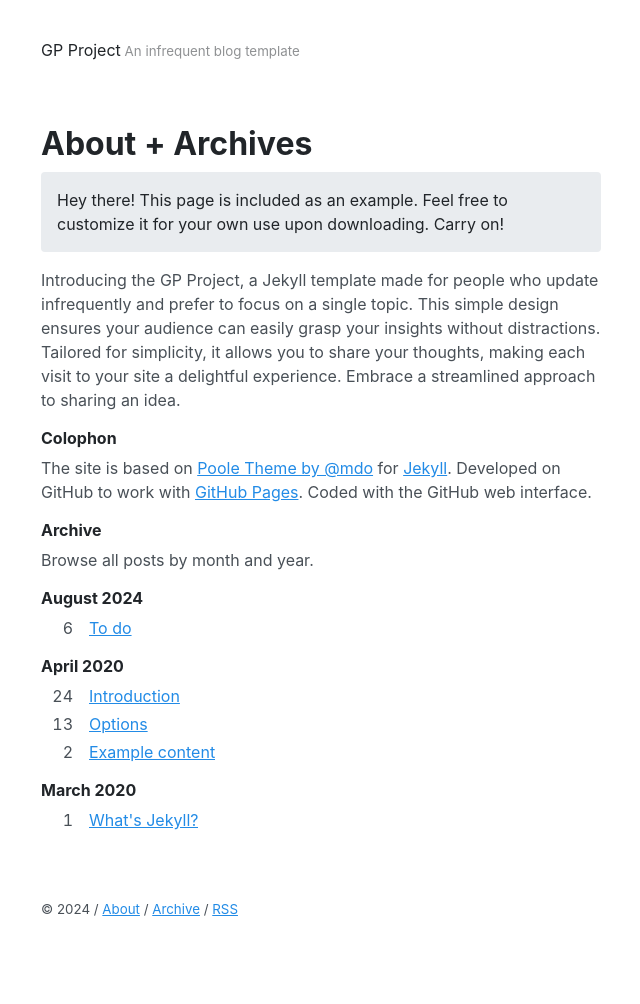
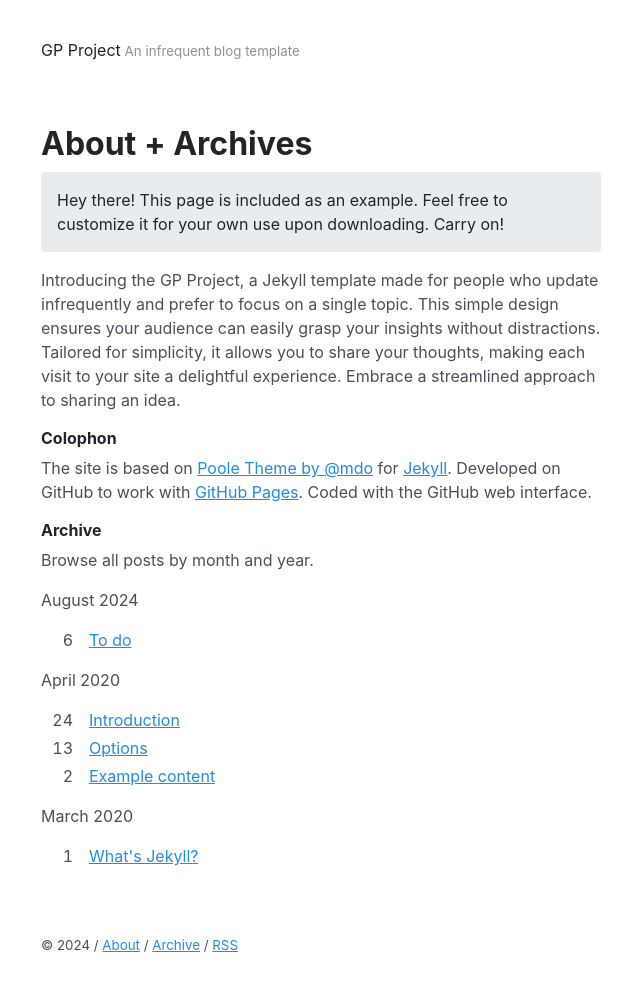
Before and after one commit to akmolteni/gp, a Jekyll site: the page built from archive.md, in a window 1280 px wide. Shown: the whole page, without its empty margins (319-959 px from the left). Built offline with Jekyll 4.4.1, drawn with Linux system fonts in a browser that asks for light colours; before the commit the page ends 968 px from its top, so only the background shows below that.

Commit message:
Update archive.md

```diff
--- a/archive.md
+++ b/archive.md
@@ -17,7 +17,7 @@ Browse all posts by month and year.
 
 {% assign postsByYearMonth = site.posts | group_by_exp: "post", "post.date | date: '%B %Y'" %}
 {% for yearMonth in postsByYearMonth %}
-  <h2>{{ yearMonth.name }}</h2>
+  <p class="yearmonth">{{ yearMonth.name }}</p>
   <ul>
     {% for post in yearMonth.items %}
       <li><span>{{ post.date | date: "%-d"}}</span><a href="{{ post.url | relative_url }}">{{ post.title }}</a></li>
```
